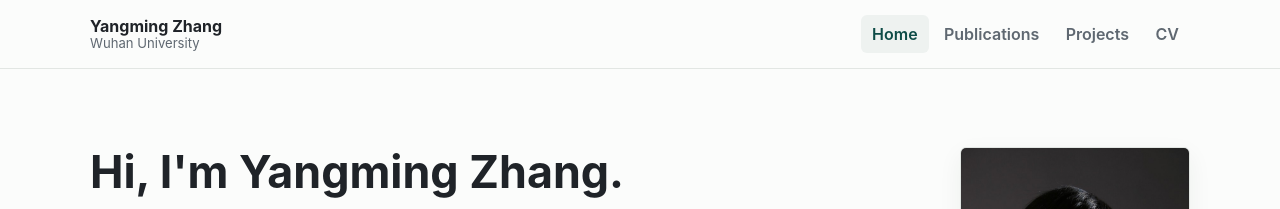
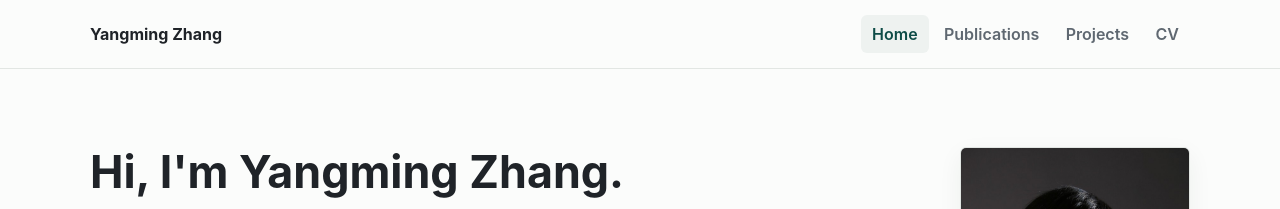
Before and after one commit to JAdpp/ymzhang.github.io, a Jekyll site: the page built from index.md, in a window 1280 px wide. Shown: the top 209 px of the page. Built offline with Jekyll 4.4.1, drawn with Linux system fonts in a browser that asks for light colours.

Commit message:
Remove header subtitle

```diff
--- a/_includes/header.html
+++ b/_includes/header.html
@@ -2,7 +2,6 @@
   <div class="site-header__inner">
     <a class="site-title" href="{{ '/' | relative_url }}" aria-label="Yangming Zhang homepage">
       <span class="site-title__name">{{ site.author.name }}</span>
-      <span class="site-title__role">{{ site.author.role }}</span>
     </a>
     <nav class="site-nav" aria-label="Primary navigation">
       {% for item in site.nav %}
--- a/assets/css/main.scss
+++ b/assets/css/main.scss
@@ -96,11 +96,6 @@ img {
 
 .site-title__name {
   font-weight: 750;
-}
-
-.site-title__role {
-  color: var(--muted);
-  font-size: 0.82rem;
 }
 
 .site-nav {
```
